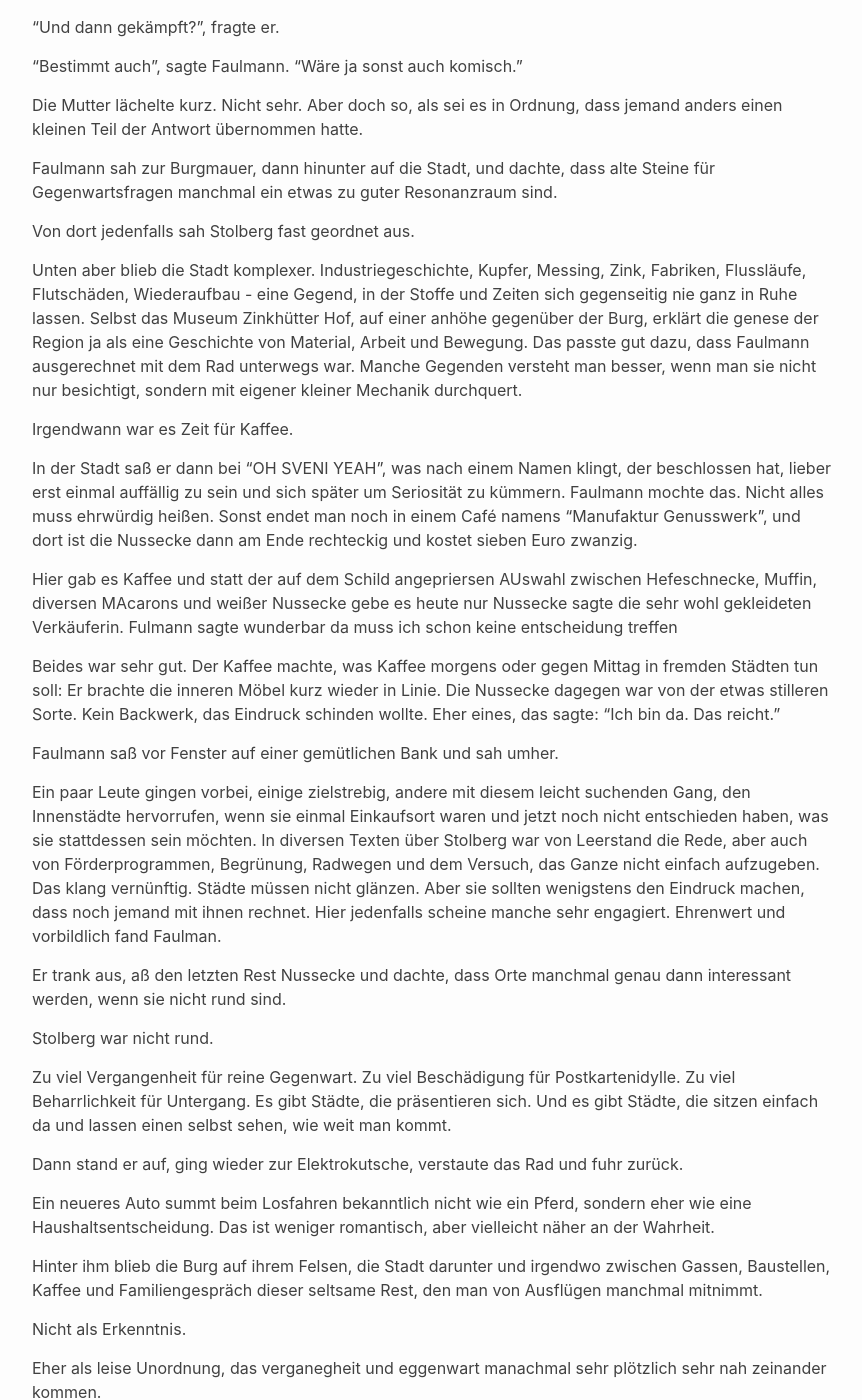
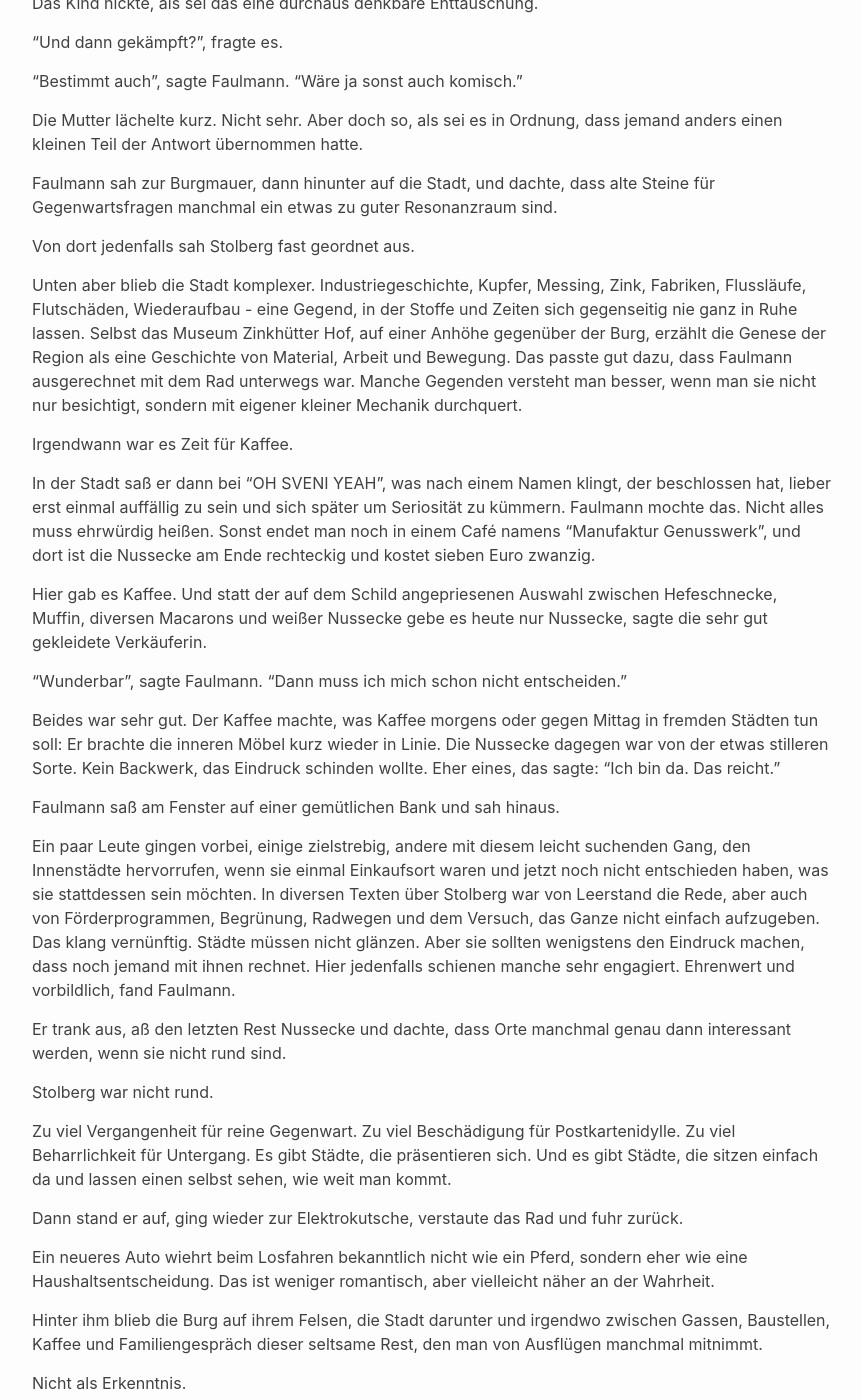
Before and after one commit to cgars/faulmann, a Jekyll site: the page built from _posts/2026-04-14-stolberg.md, in a window 1280 px wide and 1400 px high, scrolled down 1973 px. Shown: the whole window, without its empty margins (208-1070 px from the left). Built offline with Jekyll 4.4.1, drawn with Linux system fonts in a browser that asks for light colours; some of the changed text lies outside the part shown.

Commit message:
Refine language and structure in stolberg.md
Corrected grammatical errors and improved sentence structure for clarity.

```diff
--- a/_posts/2026-04-14-stolberg.md
+++ b/_posts/2026-04-14-stolberg.md
@@ -18,23 +18,23 @@
 
 Stolberg empfing ihn nicht mit großer Geste.
 
-Eher mit Hängen, Gassen, Stein, einer Burg oben und dem Gefühl, dass hier einmal vieles sehr klar gewesen sein muss: Wer oben sitzt, wer unten arbeitet, wer den Bach braucht, wer das Metall, wer den Handel. Die Burg steht auf einem Kalkfelsen über dem Vichtbachtal, eine dieser Anlagen, die aussehen, als hätten Geologie und Herrschaft sich vor langer Zeit auf eine Kooperation geeinigt. Später wurde sie zerstört, wieder aufgebaut, umgeformt und schließlich von einem Industriellen im Historismus noch einmal zu einer Art Mittelalter mit sehr langem Atem gemacht.
+Eher mit Hängen, Gassen, Stein, einer Burg oben und dem Gefühl, dass hier einmal vieles sehr klar gewesen sein muss: Wer oben sitzt, wer unten arbeitet, wer den Bach braucht, wer das Metall, wer den Handel. Die Burg steht auf einem Kalkfelsen über dem Vichtbachtal, eine dieser Anlagen, bei denen Geologie und Herrschaft sich offenbar vor langer Zeit auf eine Zusammenarbeit geeinigt haben. Später wurde sie zerstört, wieder aufgebaut, umgeformt und schließlich von einem Industriellen im Historismus noch einmal zu einer Art Mittelalter mit sehr langem Atem gemacht.
 
-Faulmann hielt unten kurz an, sah kurz hinauf und dachte, dass Burgen oft ein wenig unverschämt wirken. Jahrhunderte lang oben stehen und so tun, als sei das alles selbstverständlich.
+Faulmann hielt unten kurz an, sah hinauf und dachte, dass Burgen oft ein wenig unverschämt wirken. Jahrhunderte lang oben stehen und so tun, als sei das alles selbstverständlich.
 
 Dann fuhr er los.
 
 Ein paar Gassen hinauf, ein paar wieder hinunter. Nicht sportlich. Eher so, wie man in fremden Orten fährt, wenn man nichts beweisen muss. Man schaut nach Schildern, nach Fenstern, nach Mauern, nach den Stellen, an denen etwas restauriert wurde, und nach den Stellen, an denen jemand offenbar irgendwann sagte: "Lassen wir das erst mal so."
 
-Die Altstadt wirkte schön und zugleich merkwürdig leise. Nicht tot. Aber auch nicht ganz wach. Als hätte sie beschlossen, ihre Rückkehr in kleinen Portionen zu erledigen. Stolberg leidet nach der Flut von 2021 noch immer sichtbar mit Schäden, Leerstand und langem Wiederaufbau. Das merkte man. Manche Häuser standen da wie nach einem zu langen Satz ohne Punkt. Andere wirkten, als hätten Menschen mit viel Geduld und wahrscheinlich zu wenig Budget wieder angefangen, an sie zu glauben.
+Die Altstadt wirkte schön und zugleich merkwürdig leise. Nicht tot. Aber auch nicht ganz wach. Als hätte sie beschlossen, ihre Rückkehr in kleinen Portionen zu erledigen. Stolberg leidet nach der Flut von 2021 noch immer sichtbar unter Schäden, Leerstand und langem Wiederaufbau. Das merkte man. Manche Häuser standen da wie nach einem zu langen Satz ohne Punkt. Andere wirkten, als hätten Menschen mit viel Geduld und wahrscheinlich zu wenig Budget wieder angefangen, an sie zu glauben.
 
 Später schob er das Rad ein Stück die Steigung hinauf zur Burg. Nicht jede Höhe muss fahrend erledigt werden. Manchmal ist Schieben die passendere Form von Würde.
 
-Oben war alles so, wie Burgen eben sind, wenn sie lange genug stehen durften: Mauern, Ausblicke, ein gewisser Ernst im Gestein und dazwischen,setene Botanik sowie der stille Verdacht, dass hier über Jahrhunderte hinweg Menschen sehr überzeugt von sich gewesen sein müssen. Faulmann fand das architektonisch interessant und charakterlich anstrengend.
+Oben war alles so, wie Burgen eben sind, wenn sie lange genug stehen durften: Mauern, Ausblicke, ein gewisser Ernst im Gestein, etwas seltsame Botanik und dazwischen der stille Verdacht, dass hier über Jahrhunderte hinweg Menschen sehr überzeugt von sich gewesen sein müssen. Faulmann fand das architektonisch interessant und charakterlich anstrengend.
 
 Dort oben war auch eine Familie unterwegs.
 
-Die Mutter stand mit zwei Kindern, vieleihct so drfei oder fünf Jahre alt, wei soll ein Faulmann das wissen, an der Mauer und sah mit ihnen hinunter in die Stadt. Der Sohn zeigte erst auf einen Turm, dann auf das Mauerwerk daneben und fragte, ob da früher Ritter gekämpft hätten.
+Die Mutter stand mit zwei Kindern an der Mauer und sah mit ihnen hinunter in die Stadt. Der Sohn zeigte erst auf einen Turm, dann auf das Mauerwerk daneben und fragte, ob da früher Ritter gekämpft hätten.
 
 "Bestimmt", sagte die Mutter. "Dafür war das hier ja unter anderem da."
 
@@ -44,17 +44,19 @@
 
 Die Mutter antwortete nicht sofort. Vielleicht, weil es auf solche Fragen keine brauchbare Antwort gibt. Vielleicht auch, weil Kinder Sätze manchmal so direkt in die Welt stellen, dass alle anderen erst einmal merken, wie wenig Sprache eigentlich kann.
 
-Faulmann stand zufällig daneben und war ehrlich schokiert und mischte sich ganz untypisch für ihn ein, er brabbelte dass Ritter wahrscheinlich die meiste Zeit gar nicht gekämpft hätten.
+Faulmann stand zufällig daneben, war im ersten Moment ehrlich erschrocken und mischte sich, ganz untypisch für ihn, ein.
+
+Er sagte, Ritter hätten wahrscheinlich die meiste Zeit gar nicht gekämpft.
 
 Der Junge sah ihn an.
 
 "Nicht?"
 
-"Vermutlich eher gewartet", sagte Faulmann. "Rumgestanden, gefroren, schlecht gegessen. Viel Rüstung, wenig Komfort."
+"Vermutlich eher gewartet", sagte Faulmann. "Trainiert, Rumgestanden, gefroren, schlecht gegessen. Viel Rüstung, wenig Komfort."
 
 Das Kind nickte, als sei das eine durchaus denkbare Enttäuschung.
 
-"Und dann gekämpft?", fragte er.
+"Und dann gekämpft?", fragte es.
 
 "Bestimmt auch", sagte Faulmann. "Wäre ja sonst auch komisch."
 
@@ -64,19 +66,21 @@
 
 Von dort jedenfalls sah Stolberg fast geordnet aus.
 
-Unten aber blieb die Stadt komplexer. Industriegeschichte, Kupfer, Messing, Zink, Fabriken, Flussläufe, Flutschäden, Wiederaufbau - eine Gegend, in der Stoffe und Zeiten sich gegenseitig nie ganz in Ruhe lassen. Selbst das Museum Zinkhütter Hof, auf einer anhöhe gegenüber der Burg, erklärt die genese der Region ja als eine Geschichte von Material, Arbeit und Bewegung. Das passte gut dazu, dass Faulmann ausgerechnet mit dem Rad unterwegs war. Manche Gegenden versteht man besser, wenn man sie nicht nur besichtigt, sondern mit eigener kleiner Mechanik durchquert.
+Unten aber blieb die Stadt komplexer. Industriegeschichte, Kupfer, Messing, Zink, Fabriken, Flussläufe, Flutschäden, Wiederaufbau - eine Gegend, in der Stoffe und Zeiten sich gegenseitig nie ganz in Ruhe lassen. Selbst das Museum Zinkhütter Hof, auf einer Anhöhe gegenüber der Burg, erzählt die Genese der Region als eine Geschichte von Material, Arbeit und Bewegung. Das passte gut dazu, dass Faulmann ausgerechnet mit dem Rad unterwegs war. Manche Gegenden versteht man besser, wenn man sie nicht nur besichtigt, sondern mit eigener kleiner Mechanik durchquert.
 
 Irgendwann war es Zeit für Kaffee.
 
-In der Stadt saß er dann bei "OH SVENI YEAH", was nach einem Namen klingt, der beschlossen hat, lieber erst einmal auffällig zu sein und sich später um Seriosität zu kümmern. Faulmann mochte das. Nicht alles muss ehrwürdig heißen. Sonst endet man noch in einem Café namens "Manufaktur Genusswerk", und dort ist die Nussecke dann am Ende rechteckig und kostet sieben Euro zwanzig.
+In der Stadt saß er dann bei "OH SVENI YEAH", was nach einem Namen klingt, der beschlossen hat, lieber erst einmal auffällig zu sein und sich später um Seriosität zu kümmern. Faulmann mochte das. Nicht alles muss ehrwürdig heißen. Sonst endet man noch in einem Café namens "Manufaktur Genusswerk", und dort ist die Nussecke am Ende rechteckig und kostet sieben Euro zwanzig.
 
-Hier gab es Kaffee und statt der auf dem Schild angepriersen  AUswahl zwischen Hefeschnecke, Muffin, diversen MAcarons und  weißer Nussecke gebe es heute nur Nussecke sagte die sehr wohl gekleideten Verkäuferin. Fulmann sagte wunderbar da muss ich schon keine entscheidung treffen
+Hier gab es Kaffee. Und statt der auf dem Schild angepriesenen Auswahl zwischen Hefeschnecke, Muffin, diversen Macarons und weißer Nussecke gebe es heute nur Nussecke, sagte die sehr gut gekleidete Verkäuferin.
+
+"Wunderbar", sagte Faulmann. "Dann muss ich mich schon nicht entscheiden."
 
 Beides war sehr gut. Der Kaffee machte, was Kaffee morgens oder gegen Mittag in fremden Städten tun soll: Er brachte die inneren Möbel kurz wieder in Linie. Die Nussecke dagegen war von der etwas stilleren Sorte. Kein Backwerk, das Eindruck schinden wollte. Eher eines, das sagte: "Ich bin da. Das reicht."
 
-Faulmann saß vor Fenster auf einer gemütlichen Bank und sah umher.
+Faulmann saß am Fenster auf einer gemütlichen Bank und sah hinaus.
 
-Ein paar Leute gingen vorbei, einige zielstrebig, andere mit diesem leicht suchenden Gang, den Innenstädte hervorrufen, wenn sie einmal Einkaufsort waren und jetzt noch nicht entschieden haben, was sie stattdessen sein möchten. In diversen Texten über Stolberg war von Leerstand die Rede, aber auch von Förderprogrammen, Begrünung, Radwegen und dem Versuch, das Ganze nicht einfach aufzugeben. Das klang vernünftig. Städte müssen nicht glänzen. Aber sie sollten wenigstens den Eindruck machen, dass noch jemand mit ihnen rechnet. Hier jedenfalls scheine manche sehr engagiert. Ehrenwert und vorbildlich fand Faulman.
+Ein paar Leute gingen vorbei, einige zielstrebig, andere mit diesem leicht suchenden Gang, den Innenstädte hervorrufen, wenn sie einmal Einkaufsort waren und jetzt noch nicht entschieden haben, was sie stattdessen sein möchten. In diversen Texten über Stolberg war von Leerstand die Rede, aber auch von Förderprogrammen, Begrünung, Radwegen und dem Versuch, das Ganze nicht einfach aufzugeben. Das klang vernünftig. Städte müssen nicht glänzen. Aber sie sollten wenigstens den Eindruck machen, dass noch jemand mit ihnen rechnet. Hier jedenfalls schienen manche sehr engagiert. Ehrenwert und vorbildlich, fand Faulmann.
 
 Er trank aus, aß den letzten Rest Nussecke und dachte, dass Orte manchmal genau dann interessant werden, wenn sie nicht rund sind.
 
@@ -86,10 +90,10 @@
 
 Dann stand er auf, ging wieder zur Elektrokutsche, verstaute das Rad und fuhr zurück.
 
-Ein neueres Auto summt beim Losfahren bekanntlich nicht wie ein Pferd, sondern eher wie eine Haushaltsentscheidung. Das ist weniger romantisch, aber vielleicht näher an der Wahrheit.
+Ein neueres Auto wiehrt beim Losfahren bekanntlich nicht wie ein Pferd, sondern eher wie eine Haushaltsentscheidung. Das ist weniger romantisch, aber vielleicht näher an der Wahrheit.
 
 Hinter ihm blieb die Burg auf ihrem Felsen, die Stadt darunter und irgendwo zwischen Gassen, Baustellen, Kaffee und Familiengespräch dieser seltsame Rest, den man von Ausflügen manchmal mitnimmt.
 
 Nicht als Erkenntnis.
 
-Eher als leise Unordnung, das verganegheit und eggenwart manachmal sehr plötzlich sehr nah zeinander kommen.
+Eher als leise Unordnung, in der Vergangenheit und Gegenwart manchmal sehr plötzlich sehr nah beieinander liegen.
```
